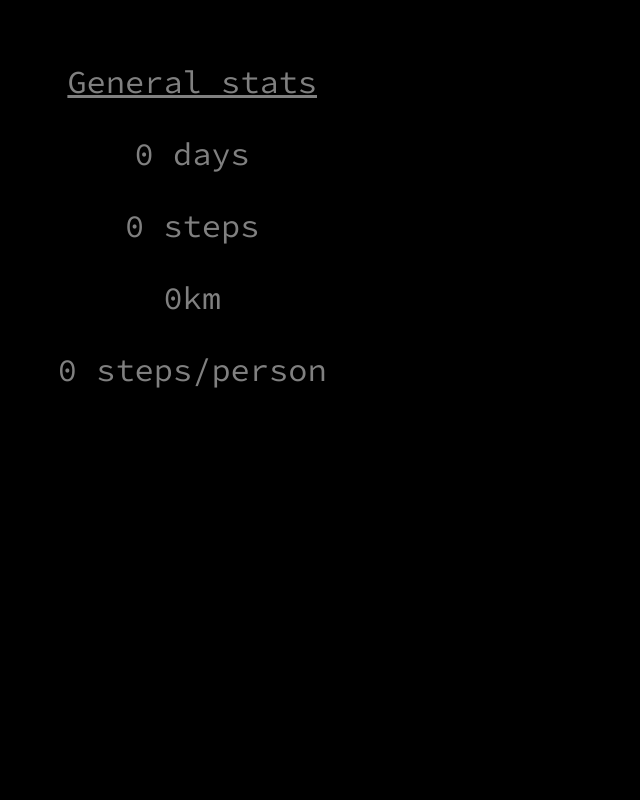
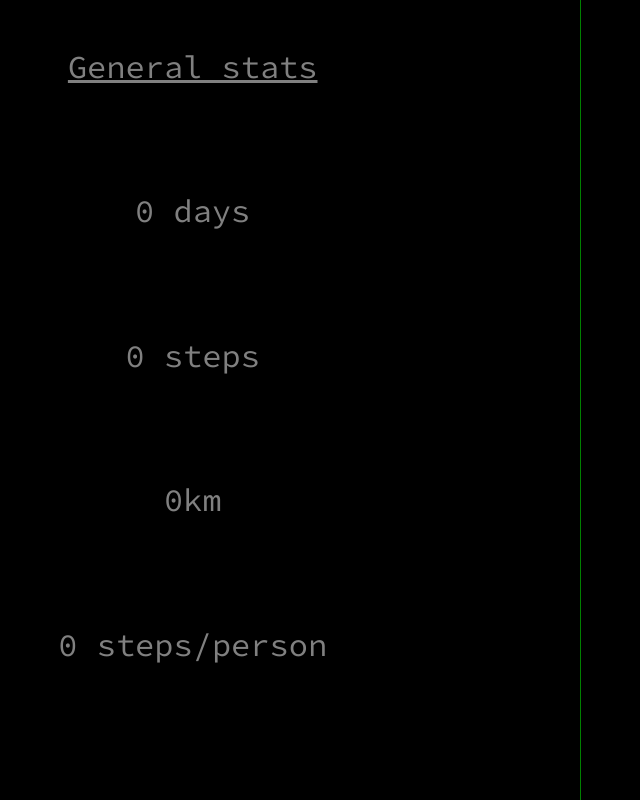
Before and after one commit to mzlarsson/TappaDashboard, a Flask app: page / in a window 1280 px wide. Shown: the whole page, without its empty margins (194-834 px from the left). Run offline with Flask 2, Linux system fonts and the light colour scheme.

Commit message:
Some improvements to css

```diff
--- a/web/resources/css/main.css
+++ b/web/resources/css/main.css
@@ -14,6 +14,7 @@ table {
 }
 .centered {
     text-align: center;
+    justify-content: center;
 }
 
 #summary-wrapper {
@@ -28,32 +29,32 @@ table {
     grid-column-gap: 0px;
     grid-row-gap: 0px;
 }
-.team-wrapper {
-    display:inline-block;
+.team-wrapper, .general-stats {
+    display:flex;
+    flex-direction: column;
+    padding-top: 3em;
+    padding-bottom: 2em;
     border:1px solid green;
 }
 
 .team-name {
-    margin-top: 2em;
     font-size: 2em;
+    height: 25%;
 }
 .team-steps {
-    margin-top: 1em;
-    margin-bottom: 1em;
     font-size: 4em;
+    height: 40%;
 }
 div.team-table {
     display: grid;
     grid-template-columns: 2fr 1fr 1fr 1fr;
-    width: 60%;
     margin:auto;
+    height: 35%;
 }
 div.team-table span {
     display:flex;
     padding: 2px 10px;
     border: 1px solid #ffffff50;
-    justify-content: center;
-    align-items: center;
 }
 div.team-table span.table-header {
     font-weight: bold;
@@ -61,13 +62,12 @@ div.team-table span.table-header {
 }
 
 .general-stats-header {
-    margin-top:2em !important;
     text-decoration: underline;
 }
 .general-stats div {
     opacity: 0.5;
     font-size: 2em;
-    margin-top:1em;
+    flex:1;
 }
 
 
--- a/web/scripts/summary.py
+++ b/web/scripts/summary.py
@@ -1,6 +1,7 @@
 import os
 import json
 from functools import reduce
+from datetime import datetime, timezone, timedelta
 
 # 15 March 00:00:00 GMT+1
 START_TIME = 1615762800
@@ -57,7 +58,7 @@ def get_summary(data_path):
         result["stats"]["total_steps"] = reduce(lambda sum, el: sum + el["total_steps"], result["teams"], 0)
         result["stats"]["total_dist"] = round(reduce(lambda sum, el: sum + el["total_dist"], result["teams"], 0), 1)
         result["stats"]["average_steps"] = round(result["stats"]["total_steps"] / days / len(result["players"]))
-
+        result["stats"]["last_update"] = datetime.fromtimestamp(data["timestamp"], timezone(timedelta(hours=1))).strftime('%Y-%m-%d %H:%M:%S')
 
     result["teams"].sort(key=lambda t: t["average_steps"], reverse=True)
 
--- a/web/templates/partials/summary.html
+++ b/web/templates/partials/summary.html
@@ -1,4 +1,4 @@
-
+<!-- Data updated {{ data.stats.last_update }} -->
 
 <div class = "general-stats">
     <div class = "general-stats-header centered">
```
